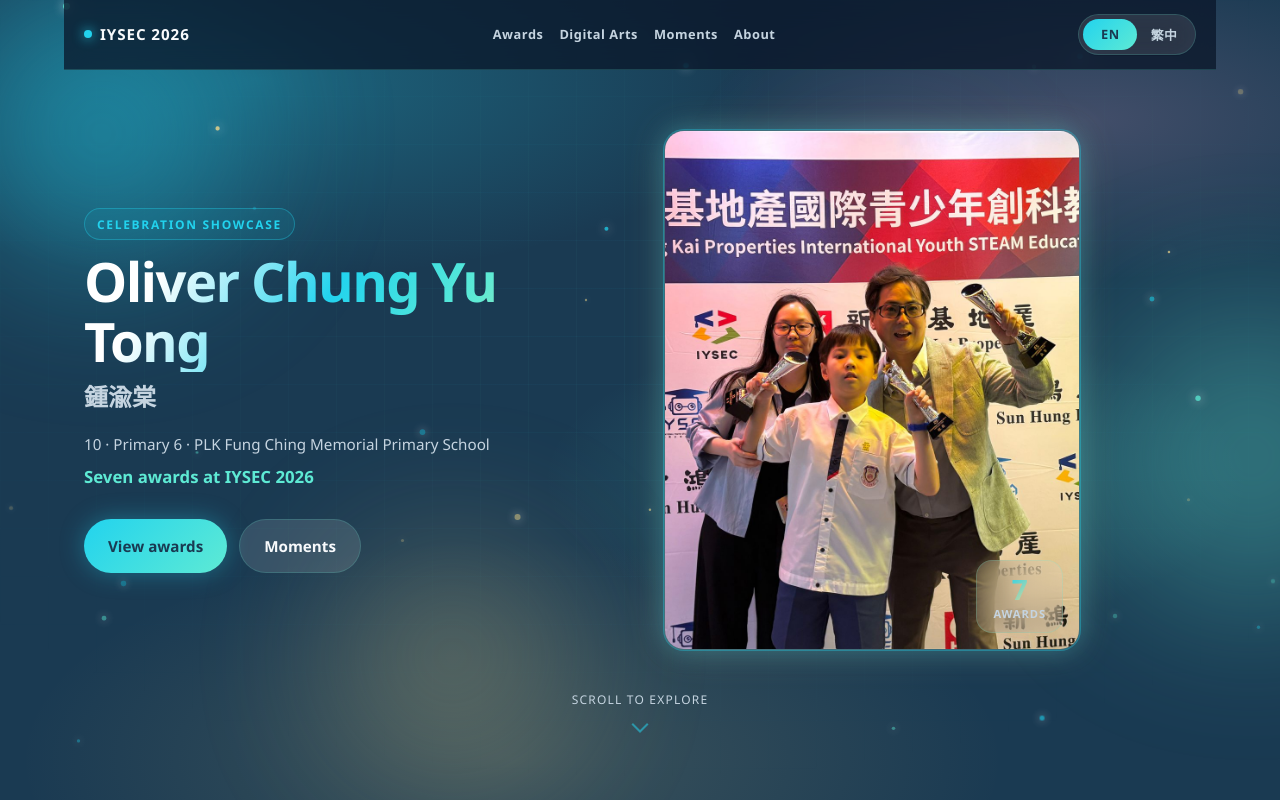
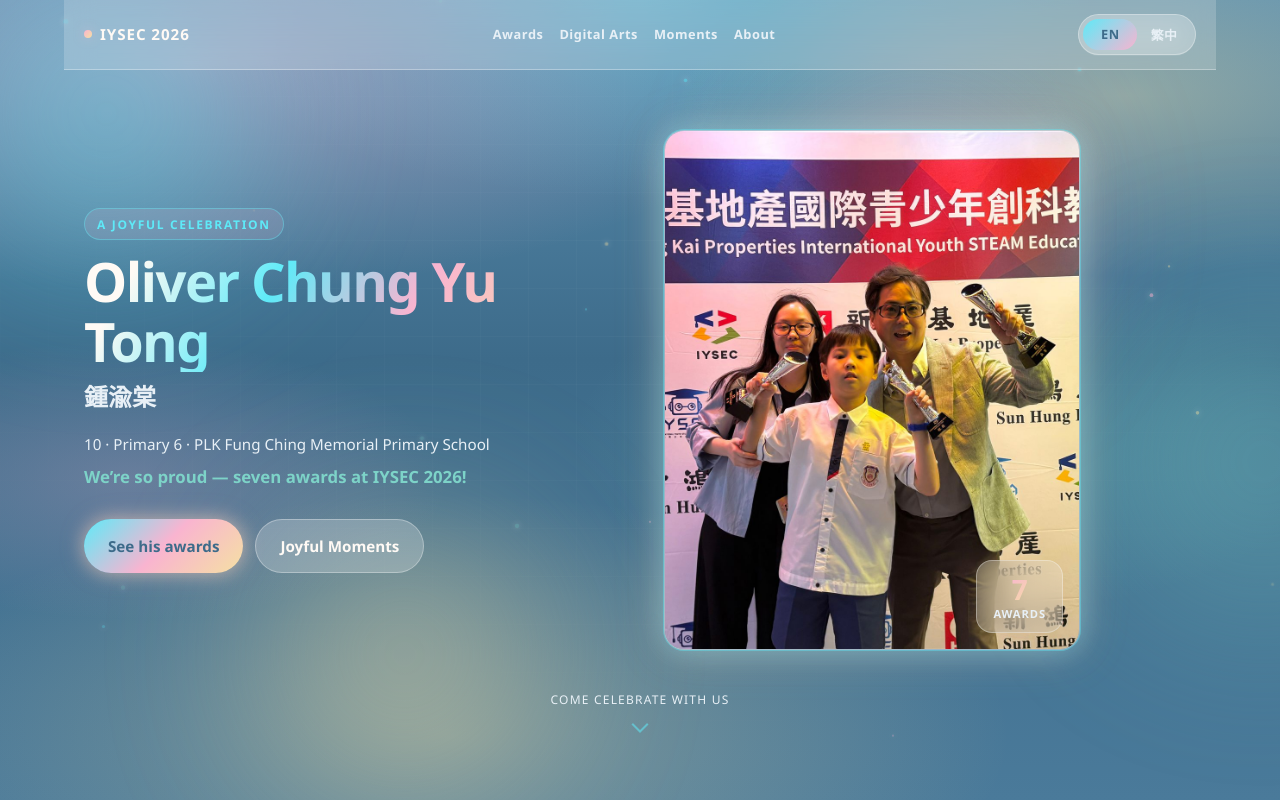
Before and after one commit to abc1235647899/oliver-iysec-2026, a React (Vite) app: page / in a window 1280 px wide. Shown: the top 800 px of the page. Built offline with nearby package versions, Linux system fonts and the light colour scheme.

Commit message:
Warm site with love and joy for family celebration
Brighter coastal sky palette, softer glass, and proud bilingual copy.

```diff
--- a/src/components/About.css
+++ b/src/components/About.css
@@ -29,7 +29,7 @@
 .about-fact {
   padding: 0.85rem 1rem;
   border-radius: 0.85rem;
-  background: rgba(34, 211, 238, 0.05);
+  background: rgba(255, 255, 255, 0.14);
   border: 1px solid var(--glass-border);
 }
 
@@ -38,7 +38,7 @@
   font-weight: 700;
   letter-spacing: 0.1em;
   text-transform: uppercase;
-  color: var(--cyan);
+  color: var(--gold);
   margin-bottom: 0.25rem;
 }
 
--- a/src/components/Awards.css
+++ b/src/components/Awards.css
@@ -34,7 +34,7 @@
   opacity: 0;
   transition: opacity 0.25s;
   pointer-events: none;
-  background: radial-gradient(circle at top right, rgba(34, 211, 238, 0.12), transparent 55%);
+  background: radial-gradient(circle at top right, rgba(249, 180, 208, 0.2), transparent 55%), radial-gradient(circle at bottom left, rgba(245, 224, 163, 0.14), transparent 50%);
 }
 
 .award-card:hover::before {
@@ -92,7 +92,7 @@
 .award-result {
   font-size: 1.15rem;
   font-weight: 800;
-  background: linear-gradient(135deg, var(--cyan), var(--gold));
+  background: linear-gradient(135deg, var(--pink), var(--gold));
   -webkit-background-clip: text;
   background-clip: text;
   color: transparent;
--- a/src/components/Background.css
+++ b/src/components/Background.css
@@ -10,22 +10,25 @@
   position: absolute;
   inset: 0;
   background:
-    radial-gradient(ellipse 80% 50% at 20% 10%, rgba(34, 211, 238, 0.28), transparent 50%),
-    radial-gradient(ellipse 60% 40% at 85% 15%, rgba(249, 168, 212, 0.18), transparent 50%),
-    radial-gradient(ellipse 50% 35% at 70% 60%, rgba(94, 234, 212, 0.22), transparent 55%),
-    radial-gradient(ellipse 70% 50% at 40% 95%, rgba(240, 215, 140, 0.16), transparent 55%),
-    var(--bg-deep);
+    radial-gradient(ellipse 90% 55% at 15% 8%, rgba(249, 180, 208, 0.42), transparent 52%),
+    radial-gradient(ellipse 70% 45% at 88% 12%, rgba(245, 224, 163, 0.38), transparent 50%),
+    radial-gradient(ellipse 65% 45% at 50% 0%, rgba(94, 234, 248, 0.32), transparent 55%),
+    radial-gradient(ellipse 55% 40% at 75% 55%, rgba(125, 211, 200, 0.28), transparent 55%),
+    radial-gradient(ellipse 80% 55% at 35% 92%, rgba(245, 224, 163, 0.3), transparent 55%),
+    radial-gradient(ellipse 50% 35% at 10% 60%, rgba(249, 180, 208, 0.22), transparent 50%),
+    linear-gradient(180deg, #5a8fb0 0%, #3d6b8a 45%, #4a7a9a 100%);
 }
 
 .bg-grid {
   position: absolute;
   inset: 0;
   background-image:
-    linear-gradient(rgba(34, 211, 238, 0.045) 1px, transparent 1px),
-    linear-gradient(90deg, rgba(94, 234, 212, 0.04) 1px, transparent 1px);
+    linear-gradient(rgba(255, 255, 255, 0.04) 1px, transparent 1px),
+    linear-gradient(90deg, rgba(255, 255, 255, 0.035) 1px, transparent 1px);
   background-size: 48px 48px;
   mask-image: radial-gradient(ellipse 70% 60% at 50% 40%, black, transparent);
   -webkit-mask-image: radial-gradient(ellipse 70% 60% at 50% 40%, black, transparent);
+  opacity: 0.7;
 }
 
 .bg-orbs {
@@ -36,53 +39,55 @@
 .orb {
   position: absolute;
   border-radius: 50%;
-  filter: blur(80px);
-  opacity: 0.4;
+  filter: blur(90px);
+  opacity: 0.45;
 }
 
 .orb-cyan {
-  width: 280px;
-  height: 280px;
+  width: 300px;
+  height: 300px;
   background: var(--cyan);
-  top: -5%;
+  top: -8%;
   left: -5%;
+  opacity: 0.38;
   animation: drift 18s ease-in-out infinite;
 }
 
 .orb-teal {
-  width: 300px;
-  height: 300px;
+  width: 320px;
+  height: 320px;
   background: var(--teal);
   top: 35%;
-  right: -8%;
-  opacity: 0.35;
+  right: -10%;
+  opacity: 0.32;
   animation: drift 22s ease-in-out infinite reverse;
 }
 
 .orb-gold {
-  width: 220px;
-  height: 220px;
+  width: 260px;
+  height: 260px;
   background: var(--gold);
-  bottom: 8%;
-  left: 25%;
-  opacity: 0.28;
+  bottom: 5%;
+  left: 20%;
+  opacity: 0.4;
   animation: drift 20s ease-in-out infinite;
 }
 
 .orb-pink {
-  width: 180px;
-  height: 180px;
+  width: 240px;
+  height: 240px;
   background: var(--pink);
-  top: 15%;
-  right: 25%;
-  opacity: 0.18;
+  top: 10%;
+  right: 20%;
+  opacity: 0.42;
   animation: drift 24s ease-in-out infinite reverse;
 }
 
 .particle {
   position: absolute;
   border-radius: 50%;
-  box-shadow: 0 0 8px currentColor;
+  box-shadow: 0 0 6px currentColor;
+  opacity: 0.55;
 }
 
 @keyframes drift {
@@ -91,7 +96,7 @@
     transform: translate(0, 0);
   }
   50% {
-    transform: translate(30px, 40px);
+    transform: translate(24px, 32px);
   }
 }
 
--- a/src/components/Background.tsx
+++ b/src/components/Background.tsx
@@ -3,7 +3,7 @@
 import { useReducedMotion } from '../hooks/useReducedMotion'
 import './Background.css'
 
-const PARTICLE_COUNT = 36
+const PARTICLE_COUNT = 22
 
 export function Background() {
   const reduced = useReducedMotion()
@@ -14,10 +14,17 @@
         id: i,
         x: Math.random() * 100,
         y: Math.random() * 100,
-        size: 2 + Math.random() * 3,
-        duration: 8 + Math.random() * 12,
+        size: 1.5 + Math.random() * 2.5,
+        duration: 10 + Math.random() * 14,
         delay: Math.random() * 6,
-        color: i % 3 === 0 ? 'var(--cyan)' : i % 3 === 1 ? 'var(--teal)' : 'var(--gold)',
+        color:
+          i % 4 === 0
+            ? 'var(--cyan)'
+            : i % 4 === 1
+              ? 'var(--gold)'
+              : i % 4 === 2
+                ? 'var(--pink)'
+                : 'var(--teal)',
       })),
     [],
   )
@@ -45,9 +52,9 @@
               background: p.color,
             }}
             animate={{
-              y: [0, -40, 0],
-              opacity: [0.2, 0.85, 0.2],
-              scale: [1, 1.4, 1],
+              y: [0, -28, 0],
+              opacity: [0.15, 0.55, 0.15],
+              scale: [1, 1.25, 1],
             }}
             transition={{
               duration: p.duration,
--- a/src/components/DigitalArts.css
+++ b/src/components/DigitalArts.css
@@ -69,7 +69,7 @@
   font-weight: 800;
   margin-bottom: 0.35rem;
   line-height: 1.35;
-  background: linear-gradient(135deg, var(--cyan), var(--teal));
+  background: linear-gradient(135deg, var(--cyan), var(--pink));
   -webkit-background-clip: text;
   background-clip: text;
   color: transparent;
@@ -108,7 +108,7 @@
   font-size: 1.05rem;
   font-weight: 800;
   margin-bottom: 0.35rem;
-  background: linear-gradient(135deg, var(--cyan), var(--gold));
+  background: linear-gradient(135deg, var(--pink), var(--gold));
   -webkit-background-clip: text;
   background-clip: text;
   color: transparent;
@@ -146,7 +146,7 @@
   width: 100%;
   aspect-ratio: 16 / 9;
   object-fit: contain;
-  background: #000;
+  background: #2a5570;
 }
 
 .da-embed {
--- a/src/components/Gallery.css
+++ b/src/components/Gallery.css
@@ -45,7 +45,7 @@
   font-size: 0.7rem;
   font-weight: 600;
   color: #fff;
-  background: linear-gradient(transparent, rgba(0, 0, 0, 0.75));
+  background: linear-gradient(transparent, rgba(45, 80, 110, 0.72));
   opacity: 0;
   transition: opacity 0.25s;
 }
@@ -63,7 +63,7 @@
   align-items: center;
   justify-content: center;
   padding: 1.5rem;
-  background: rgba(10, 22, 40, 0.92);
+  background: rgba(55, 100, 130, 0.88);
   backdrop-filter: blur(8px);
 }
 
@@ -72,7 +72,7 @@
   max-height: 85dvh;
   border-radius: 1rem;
   border: 1px solid var(--glass-border);
-  box-shadow: 0 0 40px var(--cyan-dim);
+  box-shadow: 0 0 40px var(--gold-dim), 0 0 24px var(--pink-dim);
   object-fit: contain;
 }
 
--- a/src/components/Hero.css
+++ b/src/components/Hero.css
@@ -31,7 +31,7 @@
   padding: 0.35rem 0.75rem;
   border: 1px solid var(--cyan-dim);
   border-radius: 999px;
-  background: rgba(34, 211, 238, 0.08);
+  background: rgba(249, 180, 208, 0.14);
 }
 
 .hero h1 {
@@ -44,7 +44,7 @@
   font-weight: 900;
   letter-spacing: -0.03em;
   line-height: 1.1;
-  background: linear-gradient(120deg, #fff 15%, var(--cyan) 45%, var(--teal) 70%, var(--gold) 95%);
+  background: linear-gradient(120deg, #fffaf5 10%, var(--cyan) 35%, var(--pink) 60%, var(--gold) 95%);
   -webkit-background-clip: text;
   background-clip: text;
   color: transparent;
@@ -86,8 +86,8 @@
   font-weight: 700;
   font-size: 0.95rem;
   color: var(--bg-deep);
-  background: linear-gradient(135deg, var(--cyan), var(--teal));
-  box-shadow: 0 0 24px var(--cyan-dim);
+  background: linear-gradient(135deg, var(--cyan), var(--pink), var(--gold));
+  box-shadow: 0 0 24px var(--pink-dim), 0 0 18px var(--gold-dim);
   transition: transform 0.2s, box-shadow 0.2s;
 }
 
@@ -146,7 +146,7 @@
 
 .hero-badge strong {
   font-size: 1.75rem;
-  background: linear-gradient(135deg, var(--cyan), var(--gold));
+  background: linear-gradient(135deg, var(--pink), var(--gold));
   -webkit-background-clip: text;
   background-clip: text;
   color: transparent;
--- a/src/components/LanguageToggle.css
+++ b/src/components/LanguageToggle.css
@@ -30,6 +30,6 @@
   bottom: 4px;
   width: calc(50% - 4px);
   border-radius: 999px;
-  background: linear-gradient(135deg, var(--cyan), var(--teal));
+  background: linear-gradient(135deg, var(--cyan), var(--pink));
   z-index: 1;
 }
--- a/src/components/Nav.css
+++ b/src/components/Nav.css
@@ -8,9 +8,9 @@
   padding: 0.85rem 1.25rem;
   max-width: var(--max);
   margin: 0 auto;
-  background: rgba(10, 22, 40, 0.75);
-  backdrop-filter: blur(12px);
-  -webkit-backdrop-filter: blur(12px);
+  background: rgba(255, 255, 255, 0.18);
+  backdrop-filter: blur(14px);
+  -webkit-backdrop-filter: blur(14px);
   border-bottom: 1px solid var(--glass-border);
 }
 
@@ -29,8 +29,8 @@
   width: 8px;
   height: 8px;
   border-radius: 50%;
-  background: var(--cyan);
-  box-shadow: 0 0 12px var(--cyan);
+  background: linear-gradient(135deg, var(--pink), var(--gold));
+  box-shadow: 0 0 12px var(--pink-dim);
 }
 
 .nav-links {
@@ -57,5 +57,5 @@
 
 .nav-links a:hover,
 .nav-links a:focus-visible {
-  color: var(--cyan);
+  color: var(--gold);
 }
--- a/src/components/Share.css
+++ b/src/components/Share.css
@@ -7,7 +7,7 @@
   font-size: clamp(1.4rem, 4vw, 1.85rem);
   font-weight: 800;
   margin-bottom: 0.5rem;
-  background: linear-gradient(135deg, var(--cyan), var(--teal), var(--gold));
+  background: linear-gradient(135deg, var(--cyan), var(--pink), var(--gold));
   -webkit-background-clip: text;
   background-clip: text;
   color: transparent;
--- a/src/data/i18n.ts
+++ b/src/data/i18n.ts
@@ -9,43 +9,43 @@
     navDigitalArts: 'Digital Arts',
     navGallery: 'Moments',
     navAbout: 'About',
-    heroEyebrow: 'Celebration Showcase',
+    heroEyebrow: 'A joyful celebration',
     heroTitle: subject.nameEn,
     heroSubtitle: `${subject.age} · ${subject.gradeEn} · ${subject.schoolEn}`,
-    heroTagline: `Seven awards at ${subject.eventShortEn}`,
-    heroCta: 'View awards',
-    heroScroll: 'Scroll to explore',
+    heroTagline: `We’re so proud — seven awards at ${subject.eventShortEn}!`,
+    heroCta: 'See his awards',
+    heroScroll: 'Come celebrate with us',
     awardsTitle: 'Seven Awards',
-    awardsSubtitle: 'A remarkable haul across AI, digital arts, and all-round excellence.',
+    awardsSubtitle: 'A heart-full haul of love, talent, and all-round excellence — we’re cheering every one.',
     digitalArtsTitle: 'Digital Arts',
     digitalArtsSubtitle:
-      'Winning works inspired by soft teal skies, luminous circuitry, and imperial heritage — future society meets temple culture.',
+      'Oliver’s winning works glow with soft teal skies, warm pink light, and golden heritage — joyful visions of tomorrow and tradition.',
     artFutureTitle: 'Future Society & AI',
     artFutureCaption:
-      'Impressionist futurism — seafoam cityscape, soft teal–pink sky, and cyan circuitry weaving through tomorrow’s world.',
+      'A joyful futurist dream — seafoam cityscape, soft teal–pink sky, and friendly cyan light weaving through tomorrow’s world.',
     artFutureAltTitle: 'Future Society · Studies',
     artFutureAltCaption:
-      'Alternate stills collage — mint light, pale gold accents, and luminous glass architecture for an AI-ready society.',
+      'Bright stills collage — mint light, pale gold accents, and luminous glass for a hopeful AI-ready society.',
     artTempleTitle: 'Temples & Chinese Culture',
     artTempleCaption:
-      'Three Kingdoms heritage — parchment textures, imperial gold, and jade accents honouring temple culture.',
+      'Heritage with heart — parchment textures, warm imperial gold, and jade accents honouring temple culture.',
     videoFutureTitle: 'Future Society · Film',
-    videoFutureCaption: 'Oliver’s digital arts film exploring future society and AI.',
+    videoFutureCaption: 'Oliver’s joyful digital-arts film exploring future society and AI.',
     videoTempleTitle: 'Temples & Culture · Film',
-    videoTempleCaption: 'Heritage short on temples and Chinese culture — watch on YouTube.',
-    galleryTitle: 'Moments',
-    gallerySubtitle: 'From the stage to the skybridge — memories from IYSEC 2026.',
+    videoTempleCaption: 'A loving heritage short on temples and Chinese culture — watch on YouTube.',
+    galleryTitle: 'Joyful Moments',
+    gallerySubtitle: 'From the stage to the skybridge — treasured family memories from IYSEC 2026.',
     aboutTitle: 'About Oliver',
-    aboutBody: `${subject.nameEn} (${subject.nameZh}) is a ${subject.age}-year-old Primary 6 student at ${subject.schoolEn}. At the ${subject.eventEn}, he earned seven awards spanning all-round excellence, AI application, and digital arts — a proud showcase of creativity, curiosity, and STEAM spirit.`,
+    aboutBody: `${subject.nameEn} (${subject.nameZh}) is our bright ${subject.age}-year-old Primary 6 student at ${subject.schoolEn}. At the ${subject.eventEn}, he earned seven awards spanning all-round excellence, AI application, and digital arts — and we couldn’t be prouder of his creativity, curiosity, and STEAM spirit.`,
     aboutAge: 'Age',
     aboutGrade: 'Grade',
     aboutSchool: 'School',
     aboutEvent: 'Event',
-    shareTitle: 'Share the celebration',
-    shareSubtitle: 'Copy the link and celebrate with family and friends.',
+    shareTitle: 'Celebrate with us',
+    shareSubtitle: 'Share the love — copy the link and celebrate with family and friends.',
     shareCopy: 'Copy link',
-    shareCopied: 'Copied!',
-    footerMade: `Celebrating ${subject.nameEn} · ${subject.eventShortEn}`,
+    shareCopied: 'Copied with love!',
+    footerMade: `With love for ${subject.nameEn} · ${subject.eventShortEn}`,
     footerOrganizer: 'Organizer: IYSEA / IYSEC',
     langLabel: 'EN',
     tierSilver: 'Silver',
@@ -60,43 +60,43 @@
     navDigitalArts: '數碼藝術',
     navGallery: '瞬間',
     navAbout: '關於',
-    heroEyebrow: '榮耀時刻',
+    heroEyebrow: '滿心歡喜的慶祝',
     heroTitle: subject.nameZh,
     heroSubtitle: `${subject.age} 歲 · ${subject.gradeZh} · ${subject.schoolZh}`,
-    heroTagline: `於 ${subject.eventShortZh} 榮獲七項大獎`,
-    heroCta: '查看獎項',
-    heroScroll: '向下探索',
+    heroTagline: `我們好驕傲——於 ${subject.eventShortZh} 榮獲七項大獎！`,
+    heroCta: '看看他的獎項',
+    heroScroll: '一起來慶祝吧',
     awardsTitle: '七項大獎',
-    awardsSubtitle: '涵蓋人工智能、數碼藝術與全能表現的耀眼成績。',
+    awardsSubtitle: '滿滿的愛與才華——全能表現的耀眼成績，我們為每一項喝采。',
     digitalArtsTitle: '數碼藝術',
     digitalArtsSubtitle:
-      '得獎作品靈感來自柔和青綠天空、發光電路與帝王遺產——未來社會與廟宇文化交匯。',
+      '渝棠的得獎作品充滿柔和青綠天空、溫暖粉紅光暈與金色遺產——明日與傳統的喜悅交匯。',
     artFutureTitle: '未來社會與人工智能',
     artFutureCaption:
-      '印象派未來主義——海沫城市、柔和青綠粉紅天空，與青色電路交織的明日世界。',
+      '充滿喜悅的未來夢想——海沫城市、柔和青綠粉紅天空，與親切青色光線交織的明日世界。',
     artFutureAltTitle: '未來社會 · 習作',
     artFutureAltCaption:
-      '科技靜幀拼貼——薄荷光、淡金點綴，與為 AI 時代而設的發光玻璃建築。',
+      '明亮的科技靜幀拼貼——薄荷光、淡金點綴，與充滿希望的發光玻璃建築。',
     artTempleTitle: '廟宇與中華文化',
     artTempleCaption:
-      '三國遺產——羊皮紙質感、帝王金與翡翠點綴，致敬廟宇文化。',
+      '滿懷心意的遺產——羊皮紙質感、溫暖帝王金與翡翠點綴，致敬廟宇文化。',
     videoFutureTitle: '未來社會 · 影片',
-    videoFutureCaption: '渝棠的數碼藝術短片，探索未來社會與人工智能。',
+    videoFutureCaption: '渝棠充滿喜悅的數碼藝術短片，探索未來社會與人工智能。',
     videoTempleTitle: '廟宇與文化 · 影片',
-    videoTempleCaption: '廟宇與中華文化主題短片——於 YouTube 觀看。',
-    galleryTitle: '精彩瞬間',
-    gallerySubtitle: '從舞台到天橋——IYSEC 2026 珍貴回憶。',
+    videoTempleCaption: '滿懷愛意的廟宇與中華文化主題短片——於 YouTube 觀看。',
+    galleryTitle: '歡喜瞬間',
+    gallerySubtitle: '從舞台到天橋——IYSEC 2026 珍貴的家庭回憶。',
     aboutTitle: '關於渝棠',
-    aboutBody: `${subject.nameZh}（${subject.nameEn}）是${subject.schoolZh}的${subject.gradeZh}學生，今年 ${subject.age} 歲。在${subject.eventZh}中，他勇奪七項大獎，涵蓋全能表現、AI 應用與數碼藝術，展現創意、好奇心與 STEAM 精神。`,
+    aboutBody: `${subject.nameZh}（${subject.nameEn}）是我們家的小太陽，${subject.schoolZh}的${subject.gradeZh}學生，今年 ${subject.age} 歲。在${subject.eventZh}中，他勇奪七項大獎，涵蓋全能表現、AI 應用與數碼藝術——我們為他的創意、好奇心與 STEAM 精神感到無比驕傲。`,
     aboutAge: '年齡',
     aboutGrade: '年級',
     aboutSchool: '學校',
     aboutEvent: '賽事',
-    shareTitle: '分享喜悅',
-    shareSubtitle: '複製連結，與家人朋友一同慶祝。',
+    shareTitle: '一起慶祝吧',
+    shareSubtitle: '分享這份愛——複製連結，與家人朋友一同歡慶。',
     shareCopy: '複製連結',
-    shareCopied: '已複製！',
-    footerMade: `祝賀 ${subject.nameZh} · ${subject.eventShortZh}`,
+    shareCopied: '已複製，滿滿的愛！',
+    footerMade: `滿懷愛意祝賀 ${subject.nameZh} · ${subject.eventShortZh}`,
     footerOrganizer: '主辦：IYSEA / IYSEC',
     langLabel: '繁中',
     tierSilver: '銀獎',
--- a/src/styles/global.css
+++ b/src/styles/global.css
@@ -1,37 +1,40 @@
 :root {
-  /* Deep navy / charcoal — solarpunk luminous glass, not pure black */
-  --bg-deep: #1a3a52;
-  --bg-mid: #234860;
-  --bg-elevated: #2a5570;
+  /* Soft coastal dusk / luminous sky — bright slate-blue & misty teal, not cave-dark */
+  --bg-deep: #3d6b8a;
+  --bg-mid: #4a7d9e;
+  --bg-elevated: #5a8fb0;
 
-  /* Primary: electric cyan + soft teal / seafoam */
-  --cyan: #22d3ee;
-  --cyan-dim: rgba(34, 211, 238, 0.35);
-  --teal: #5eead4;
-  --teal-dim: rgba(94, 234, 212, 0.3);
-  --seafoam: #99f6e4;
+  /* Primary: friendly cyan + soft teal / seafoam */
+  --cyan: #5eeaf8;
+  --cyan-dim: rgba(94, 234, 248, 0.4);
+  --teal: #7dd3c8;
+  --teal-dim: rgba(125, 211, 200, 0.35);
+  --seafoam: #b8f0e4;
 
-  /* Secondary: pale gold */
-  --gold: #f0d78c;
-  --gold-dim: rgba(240, 215, 140, 0.35);
-  --gold-deep: #d4af37;
+  /* Secondary: warm pale gold */
+  --gold: #f5e0a3;
+  --gold-dim: rgba(245, 224, 163, 0.45);
+  --gold-deep: #e0b84a;
 
-  /* Soft pink / lilac highlights (sparingly) */
-  --pink: #f9a8d4;
-  --pink-dim: rgba(249, 168, 212, 0.22);
-  --lilac: #ddd6fe;
+  /* Soft rose / pink highlights — celebratory warmth */
+  --pink: #f9b4d0;
+  --pink-dim: rgba(249, 180, 208, 0.35);
+  --lilac: #e8dffc;
+  --rose: #f472b6;
 
   /* Jade / emerald — Digital Arts heritage accents only */
-  --jade: #34d399;
-  --jade-dim: rgba(52, 211, 153, 0.35);
-  --emerald: #10b981;
+  --jade: #4adeb0;
+  --jade-dim: rgba(74, 222, 176, 0.4);
+  --emerald: #34d399;
 
-  --text: #f8fafc;
-  --text-muted: #c5d4e0;
-  --glass: rgba(255, 255, 255, 0.12);
-  --glass-border: rgba(94, 234, 212, 0.18);
-  --glass-glow-cyan: rgba(34, 211, 238, 0.25);
-  --glass-glow-gold: rgba(240, 215, 140, 0.2);
+  --text: #fffaf5;
+  --text-muted: #e8f0f6;
+  /* Brighter, more translucent white glass */
+  --glass: rgba(255, 255, 255, 0.22);
+  --glass-border: rgba(255, 255, 255, 0.32);
+  --glass-glow-cyan: rgba(94, 234, 248, 0.3);
+  --glass-glow-gold: rgba(245, 224, 163, 0.28);
+  --glass-glow-pink: rgba(249, 180, 208, 0.22);
   --radius: 1.25rem;
   --font: 'Segoe UI', 'PingFang TC', 'Noto Sans TC', 'Microsoft JhengHei', system-ui, sans-serif;
   --max: 72rem;
@@ -113,7 +116,7 @@
   font-size: clamp(1.75rem, 5vw, 2.5rem);
   font-weight: 800;
   letter-spacing: -0.02em;
-  background: linear-gradient(135deg, var(--cyan), var(--teal), var(--gold));
+  background: linear-gradient(135deg, var(--cyan), var(--pink), var(--gold));
   -webkit-background-clip: text;
   background-clip: text;
   color: transparent;
@@ -139,8 +142,9 @@
   box-shadow:
     0 0 0 1px var(--cyan-dim),
     0 0 24px var(--glass-glow-cyan),
-    0 0 40px var(--glass-glow-gold),
-    inset 0 0 24px rgba(34, 211, 238, 0.05);
+    0 0 36px var(--glass-glow-pink),
+    0 0 48px var(--glass-glow-gold),
+    inset 0 0 24px rgba(255, 255, 255, 0.08);
 }
 
 .sr-only {
```
